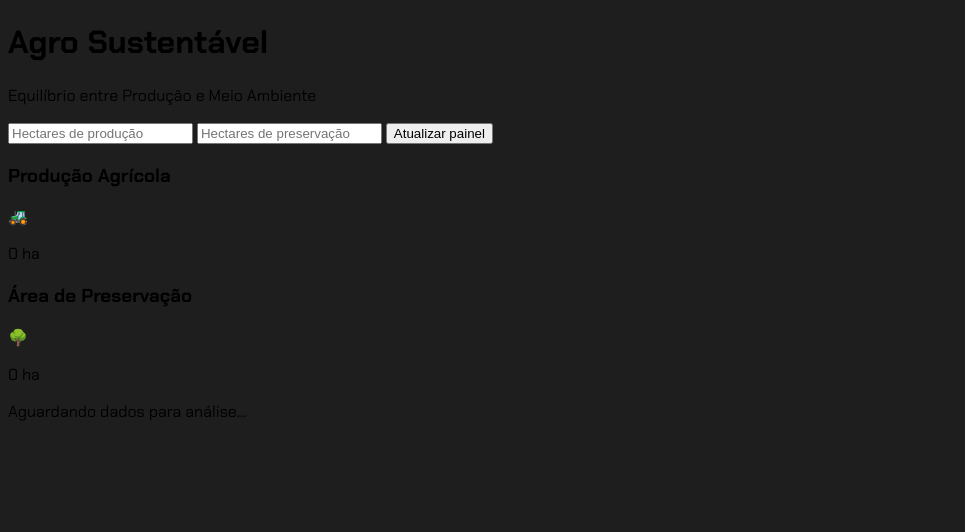
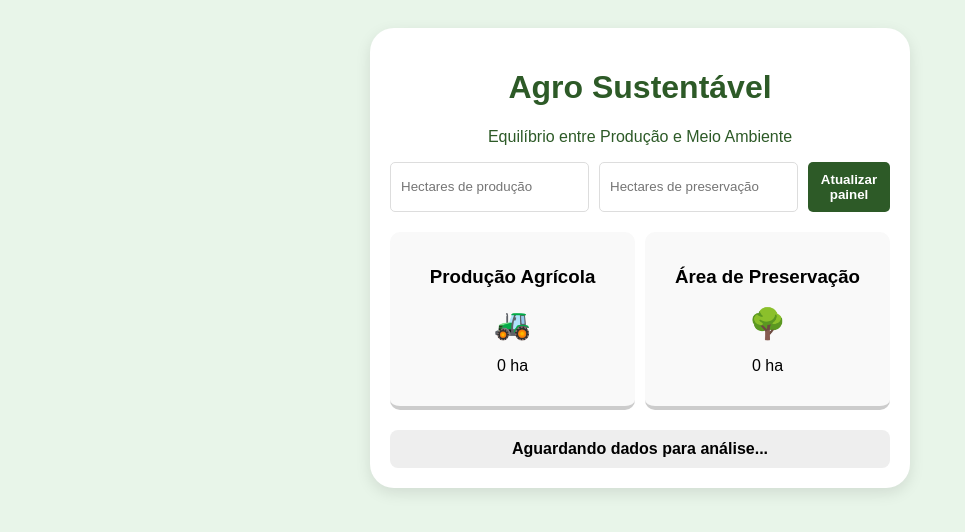
Before and after one commit to vivianeallana/projeto-de-vida, a plain HTML site: page index.html in a window 1280 px wide. Shown: the whole page, without its empty margins (0-965 px from the left). Drawn offline with Linux system fonts and the light colour scheme; a script that the page names is missing.

Commit message:
Update style.css

```diff
--- a/style.css
+++ b/style.css
@@ -1,61 +1,84 @@
-@import url('https://fonts.googleapis.com/css2?family=Chakra+Petch:wght@400;700&displey=swap');
-
+/* Fundamentos: Variáveis */
 :root {
-    --cor-de-fundo: #1E1E1E;
-    --verde: #6FFF57:
-    --branco: #FFFFFF;
-    --botao-ativo: #3A375E:
-    --botao-inativo: rgba(58, 55, 94, 0.5);
-    --texto-fundo: rgba(58, 55, 94,0.3);
+    --verde: #2d5a27;
 }
 
 body {
-    background-color: var(--cor-de-fundo);
-    color: var(--branco);
-    font-family: 'Chakra Petch', sans-serif;
-
-
-
-.conteudo-principal {
-    displey: flex;
-    flex-direction: column;
+    font-family: sans-serif;
+    background: #e8f5e9;
+    display: flex;
     justify-content: center;
-    align-items: center;
-    max-width: 1200px;
-    width: 100%;
-    margin: 0 auto;
+    padding: 20px;
 }
 
-.titulo-principal {
-    text-align: left;
+.container {
     width: 100%;
-    font-size: 32px;
+    max-width: 500px;
+    background: white;
+    padding: 20px;
+    border-radius: 24px;
+    box-shadow: 0 5px 15px rgba(0, 0, 0, 0.1);
 }
 
-.titulo-principal span {
+/* Layout: Flexbox simplificado */
+header {
+    text-align: center;
     color: var(--verde);
 }
 
-.botao {
-    font-family: "Crhakra Petch", sans-serif;
-    background-color: var(--botao-inativo);
-    color: var(--branco);
-    displey: flerx;
-    justify-content: center;
-    padding: 1em;
-    font-size: 18px;
-    alingf-items: center;
-    width: 100%;
-    border-bottom: 4px solid var(--botao-ativo);
-    border left: 2px solid var(--botao-ativo);
-    border-right: 2px solid var(--baotao-ativo);
-    border-top: none;
+.config-fazenda,
+.dashboard {
+    display: flex;
+    gap: 10px;
+    margin-bottom: 20px;
 }
 
-.botao:first-child {
-    border-radius: 40px 40px 0 0;
+/* Componentes: Cards e Inputs */
+input,
+button {
+    padding: 10px;
+    border-radius: 5px;
+    border: 1px solid #ddd;
+    flex: 1;
 }
 
-.botoes {
-    displey: block;
+button {
+    background: var(--verde);
+    color: white;
+    font-weight: bold;
+    cursor: pointer;
+    border: none;
 }
+
+.card {
+    flex: 1;
+    padding: 15px;
+    border-radius: 10px;
+    text-align: center;
+    background: #f9f9f9;
+    border-bottom: 4px solid #ccc;
+}
+
+.icone {
+    font-size: 30px;
+}
+
+/* Estados: O essencial para o Feedback */
+.status-box {
+    text-align: center;
+    padding: 10px;
+    border-radius: 8px;
+    font-weight: bold;
+    background: #eee;
+}
+
+/* Classes de impacto aplicadas via JS */
+.sucesso {
+    border-color: #27ae60;
+    background: #eafaf1 !important;
+}
+
+.alerta {
+    border-color: #e67e22;
+    background: #fef5e7 !important;
+    }
```
